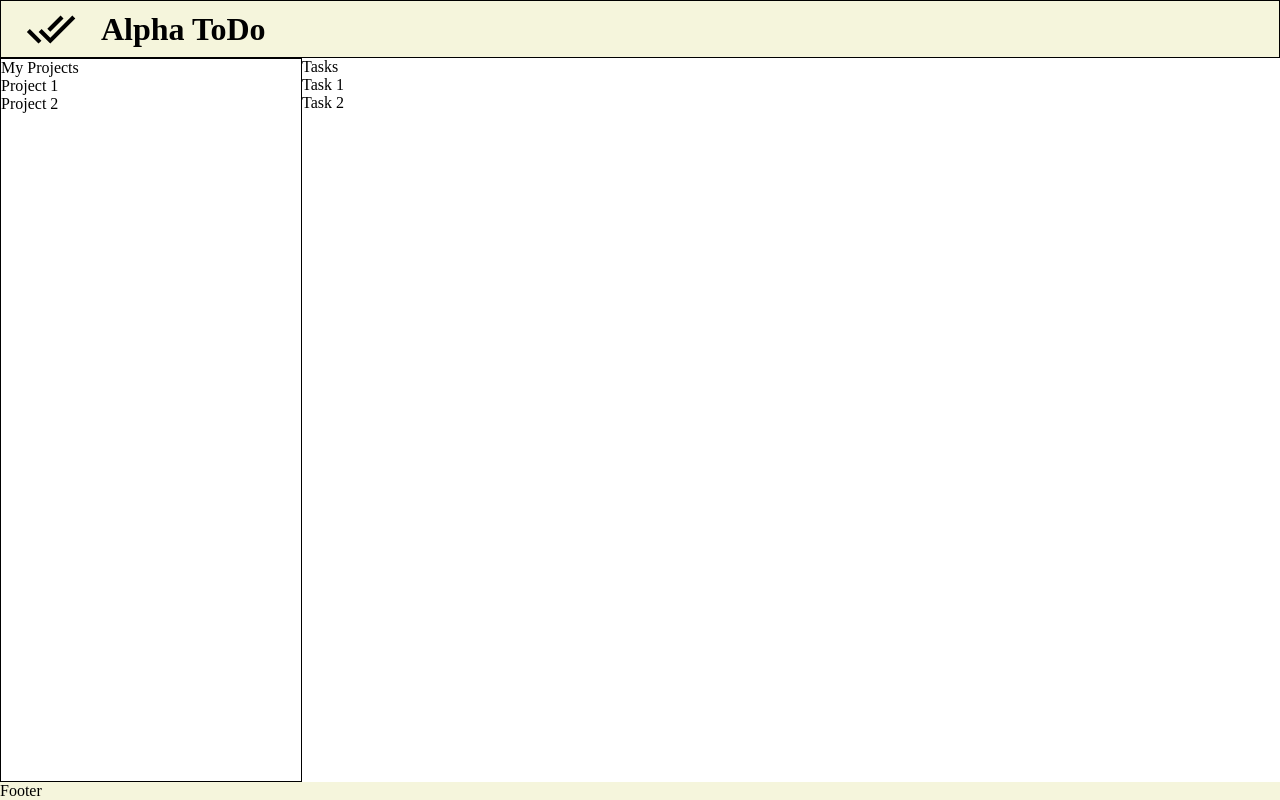
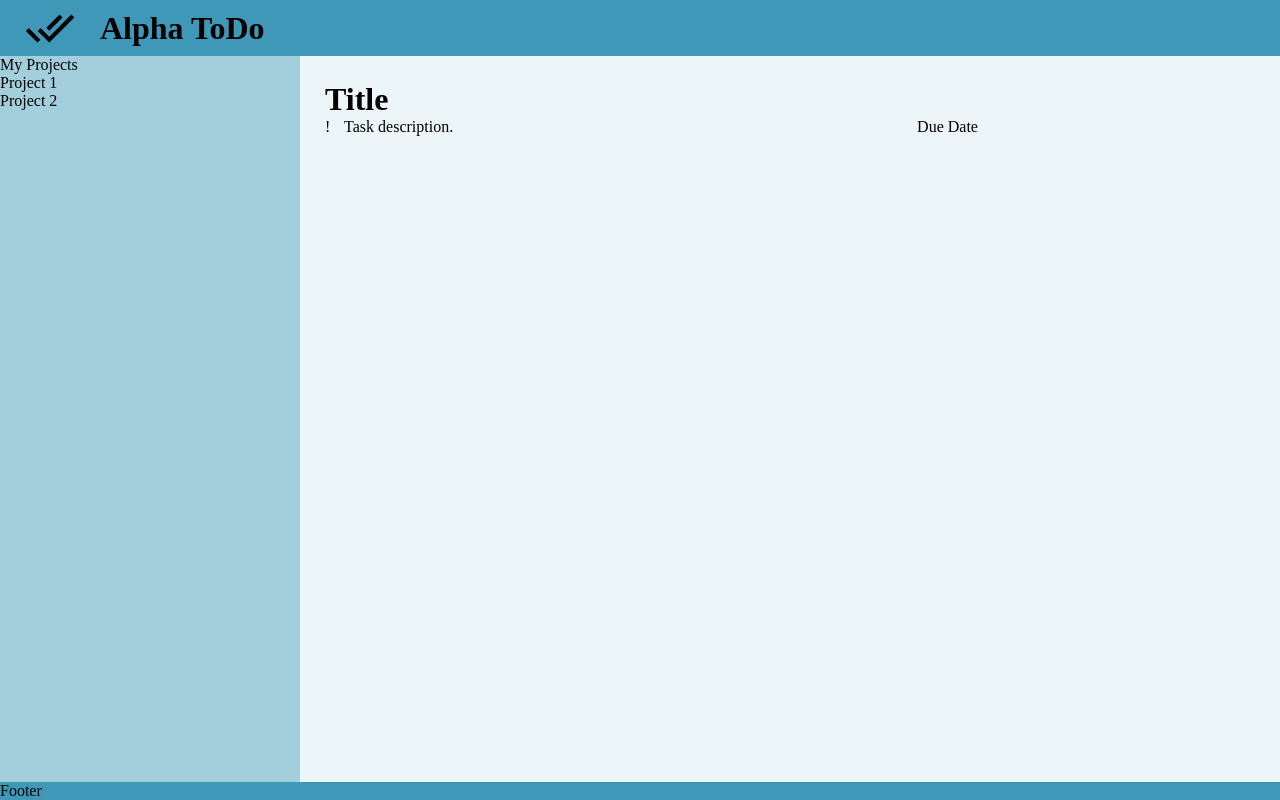
Before and after one commit to willhlong/odin-todo, a website built with webpack: page src/template.html in a window 1280 px wide. Built offline with nearby package versions, Linux system fonts and the light colour scheme.

Commit message:
adding basic task formatting

```diff
--- a/src/styles/mystyles.css
+++ b/src/styles/mystyles.css
@@ -1,7 +1,14 @@
 :root {
     --header-height: 7vh;
     --footer-height: 7vh;
-    --sidebar-menu-height: calc(100vh - var(--header-height) - var(--footer-height));
+    --header-color-light: #3f98b7;
+    --nav-color-light: #a2cfdb;
+    --footer-color-light: #3f98b7;
+    --main-color-light: #ecf6f8;
+    --header-color-dark: #A5D8FF;
+    --nav-color-dark: #266DD3;
+    --footer-color-dark: #A5D8FF;
+    --main-color-dark: #f0f7f4;
 }
 
 body {
@@ -28,24 +35,55 @@ header {
     display: flex;
     align-items: center;
     gap: 25px;
-    background-color: beige;
     padding-left: 25px;
+    background-color: var(--header-color-light);
     grid-area: header;
     height: var(--header-height);
-    border: solid 1px black;
 }
 
 nav {
     grid-area: menu;
-    border: solid 1px black;
+    background-color: var(--nav-color-light);
     width: 300px;
 }
 
+
 main {
     grid-area: content;
+    background-color: var(--main-color-light);
+}
+
+main > div > h1 {
+    margin: 0;
+}
+
+.tasks-container {
+    display: flex;
+    flex-direction: column;
+    padding-left: 25px;
+    padding-top: 25px;
+}
+
+.task-elements-container {
+    display: flex;
+    align-items: center;
+
+}
+
+.task-elements-container > div:nth-child(1) {
+    flex-basis: 2%;
+}
+
+.task-elements-container > p {
+    flex-basis: 60%;
+    margin: 0;
+}
+
+.task-elements-container > div:nth-child(3) {
+    flex-basis: 15%;
 }
 
 footer {
     grid-area: footer;
-    background-color: beige;
+    background-color: var(--footer-color-light);
 }
--- a/src/template.html
+++ b/src/template.html
@@ -20,9 +20,14 @@
             </div>
         </nav>
         <main>
-            <div>Tasks</div>
-            <div>Task 1</div>
-            <div>Task 2</div>
+            <div class="tasks-container" id="task1">
+                <h1>Title</h1>
+                <div class="task-elements-container">
+                    <div>!</div>
+                    <p>Task description.</p>
+                    <div>Due Date</div>
+                </div>
+            </div>
         </main>
         <footer>Footer</footer>
     </div>
```
Also changed, not shown: dist/index.html, 4 other files.
